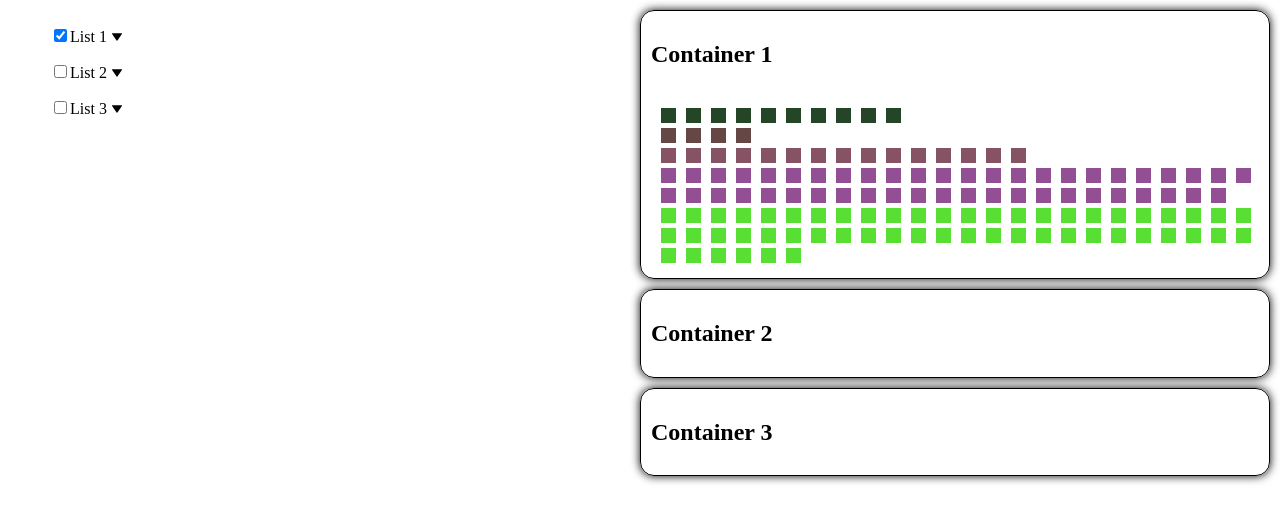
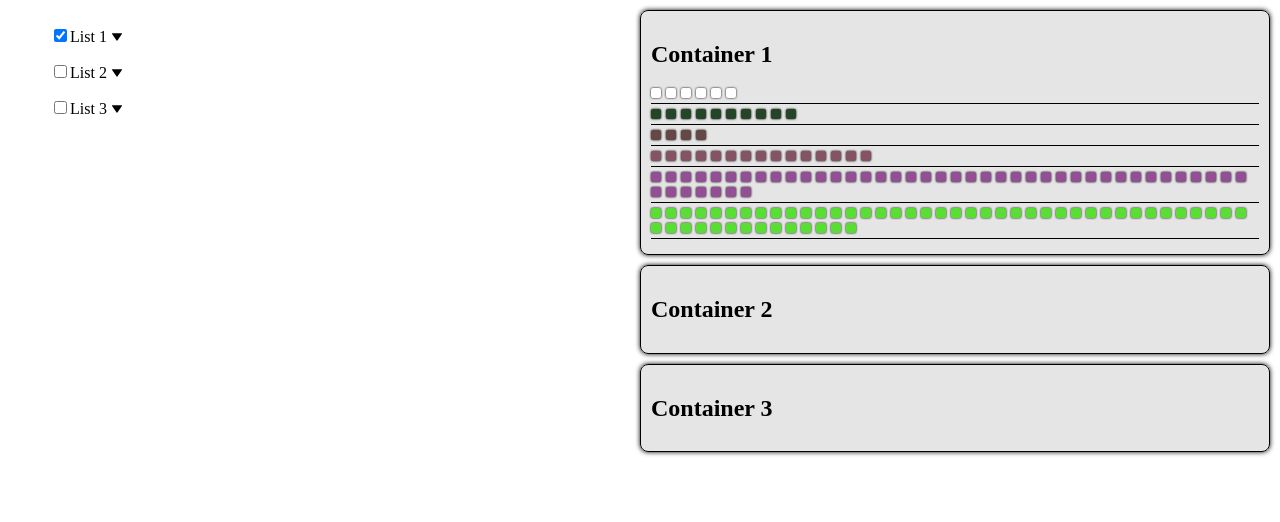
Before and after one commit to helloelio/test-procontext, a Vue app: page / in a window 1280 px wide. Both pictures are taken after a click on the checkbox 60 px from the left and 35 px from the top of the page. Shown: the top 522 px of the page. Built offline with nearby package versions, Linux system fonts and the light colour scheme.

Commit message:
add delete method for box items

```diff
--- a/src/App.vue
+++ b/src/App.vue
@@ -31,9 +31,21 @@
       />
     </div>
     <div class="right-side">
-      <the-container :title="'Container 1'" :container="containerOne" />
-      <the-container :title="'Container 2'" :container="containerTwo" />
-      <the-container :title="'Container 3'" :container="containerThree" />
+      <the-container
+        :title="'Container 1'"
+        :container="containerOne"
+        @deleteItemFromContainer="deleteItemFromContainer"
+      />
+      <the-container
+        :title="'Container 2'"
+        :container="containerTwo"
+        @deleteItemFromContainer="deleteItemFromContainer"
+      />
+      <the-container
+        :title="'Container 3'"
+        :container="containerThree"
+        @deleteItemFromContainer="deleteItemFromContainer"
+      />
     </div>
   </div>
 </template>
@@ -206,6 +218,9 @@ export default {
   },
 
   methods: {
+    deleteItemFromContainer(item) {
+      item.count -= 1;
+    },
     // ===========================
     handleAllCheck(value, name) {
       /* eslint-disable */
--- a/src/components/TheContainer.vue
+++ b/src/components/TheContainer.vue
@@ -3,6 +3,7 @@
     <h2>{{ title }}</h2>
     <div class="box-container" v-for="item in container" :key="item.id">
       <div
+        @click="this.$emit('deleteItemFromContainer', item)"
         class="box-item"
         :style="{
           background: item.color,
@@ -32,23 +33,36 @@ export default {
 
 <style scoped>
 .boxes {
+  background-color: rgba(0, 0, 0, 0.1);
   display: flex;
   flex-direction: column;
   border: 1px solid;
   margin-bottom: 10px;
-  border-radius: 14px;
-  box-shadow: 0px 0px 10px 0px black;
+  border-radius: 8px;
+  box-shadow: 0px 0px 5px 0px black;
   padding: 10px;
 }
 .box-container {
   display: grid;
-  grid-template-columns: repeat(auto-fill, 25px);
+  grid-template-columns: repeat(auto-fill, 15px);
   row-gap: 5px;
+  padding-bottom: 5px;
   margin-bottom: 5px;
+  border-bottom: 1px solid black;
 }
 .box-item {
-  margin-left: 10px;
-  width: 15px;
-  height: 15px;
+  width: 10px;
+  height: 10px;
+  border-radius: 2px;
+  filter: drop-shadow(0px 0px 1px rgba(0, 0, 0, 1));
+  cursor: pointer;
+}
+
+.box-item:hover {
+  background-image: url('../assets/cross.svg') !important;
+}
+
+.hr {
+  background-color: black;
 }
 </style>
```
Also changed, not shown: src/assets/cross.svg (added).
